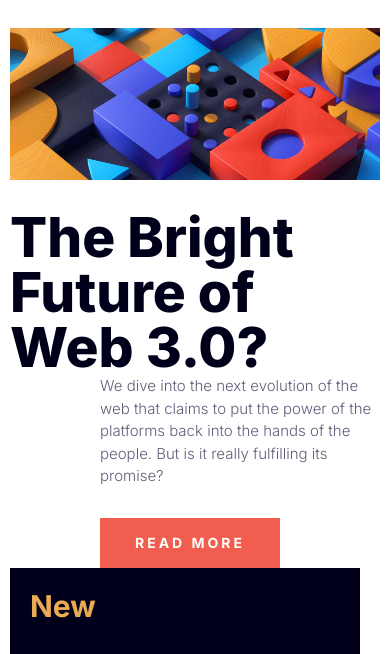
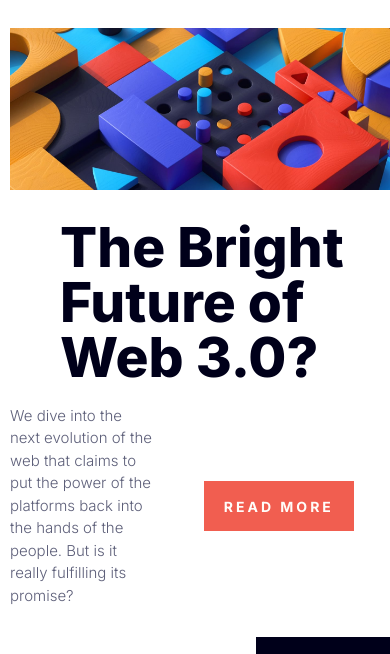
Before and after one commit to KiddAlexx/news-homepage-FM, a plain HTML site: page index.html in a window 390 px wide. Shown: the part 112-766 px from the top of the page. Drawn offline with Linux system fonts and the light colour scheme.

Commit message:
adjust main story section for mid size screens

```diff
--- a/css/queries.css
+++ b/css/queries.css
@@ -1,6 +1,43 @@
 @media (max-width: 53em) /* 848px */ {
   .page01 {
-    display: block;
+    display: grid;
+    grid-template-columns: (2, 1fr);
+    grid-template-rows: (2, 1fr);
+  }
+  .main-story {
+    grid-column: 1/3;
+    grid-row: 1/2;
+  }
+
+  .main-story-content h1 {
+    text-align: start;
+    padding-left: 5rem;
+  }
+
+  .main-story-content2 {
+    display: flex;
+    justify-content: end;
+    align-items: center;
+    gap: 5rem;
+    margin-top: 2rem;
+    padding-right: 5rem;
+  }
+  .main-story-content2 p {
+    width: 50%;
+    margin-left: 0;
+  }
+  .button {
+    margin-left: 0;
+    margin-top: 0;
+  }
+  .new-stories {
+    grid-column: 2/3;
+    grid-row: 2/3;
+    width: 100%;
+  }
+  .top-stories {
+    grid-column: 1/2;
+    grid-row: 2/3;
   }
   .main-story-content {
     flex-direction: column;
--- a/index.html
+++ b/index.html
@@ -50,7 +50,7 @@
           />
           <div class="main-story-content">
             <h1>The Bright Future of Web 3.0?</h1>
-            <div>
+            <div class="main-story-content2">
               <p>
                 We dive into the next evolution of the web that claims to put
                 the power of the platforms back into the hands of the people.
```
